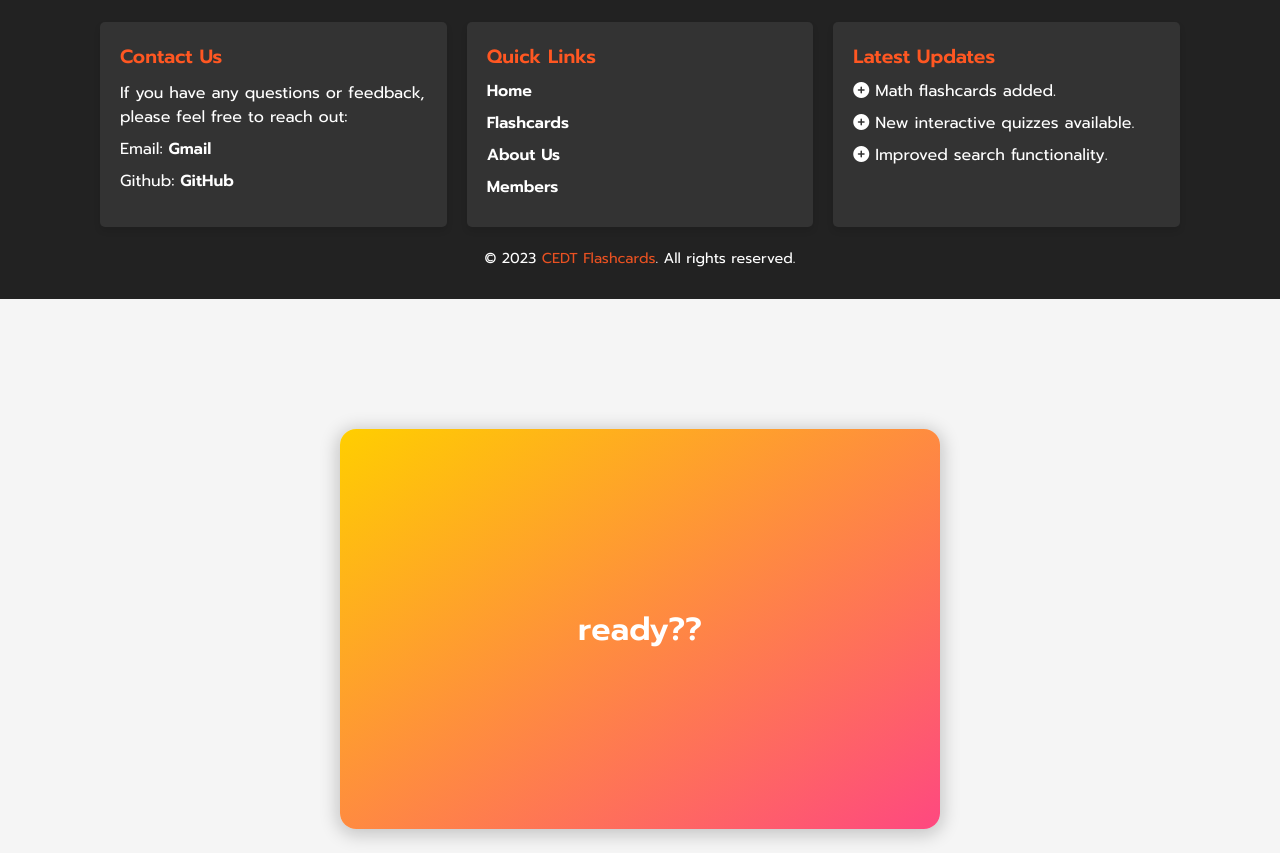
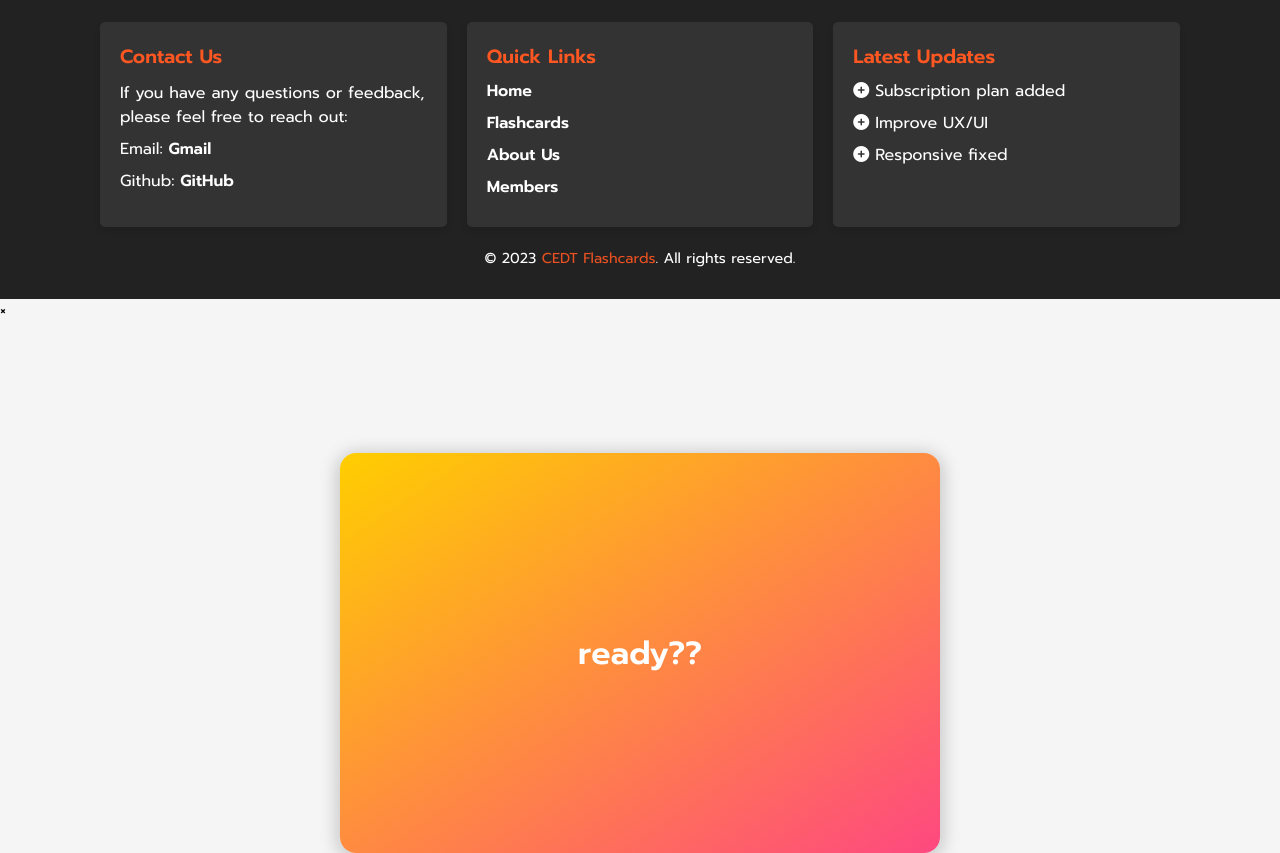
Before and after one commit to VizKey01/CEDTFlashcard, a website: page frontend/public/index.html in a window 1280 px wide. Shown: the part 1722-2575 px from the top of the page. Before the commit the page ends 2551 px from the top, so only its background shows below. Drawn offline with nearby package versions, Linux system fonts and the light colour scheme; no server answers.

Commit message:
Update index.html

```diff
--- a/frontend/public/index.html
+++ b/frontend/public/index.html
@@ -263,17 +263,17 @@
                   <h3>Quick Links</h3>
                   <ul>
                       <li><a href="#">Home</a></li>
-                      <li><a href="/flashcards">Flashcards</a></li>
-                      <li><a href="/about">About Us</a></li>
+                      <li><a href="#flashcard-content">Flashcards</a></li>
+                      <li><a href="#about">About Us</a></li>
                       <li><a href="/member">Members</a></li>
                   </ul>
               </div>
               <div class="footer-item">
                   <h3>Latest Updates</h3>
                   <ul>
-                      <li><i class="fa-solid fa-circle-plus"></i> Math flashcards added.</li>
-                      <li><i class="fa-solid fa-circle-plus"></i> New interactive quizzes available.</li>
-                      <li><i class="fa-solid fa-circle-plus"></i> Improved search functionality.</li>
+                      <li><i class="fa-solid fa-circle-plus"></i> Subscription plan added<li>
+                      <li><i class="fa-solid fa-circle-plus"></i> Improve UX/UI</li>
+                      <li><i class="fa-solid fa-circle-plus"></i> Responsive fixed</li>
                   </ul>
               </div>
           </div>
@@ -308,6 +308,7 @@
 		    </div>
         </div>
 
+        <div class="close-playingcard">&times;</div>
         <div class="card">
             <div class="card__inner">
               <div class="card__face card__face--front">
@@ -315,7 +316,7 @@
               </div>
               <div class="card__face card__face--back">
                 <div class="card__content">
-                  <button class="return-button">X</button>
+                  <!-- <button class="return-button">X</button> -->
                   <div class="card__header">
                     <h4><span class="index-count">1</span>/<span class="total-count">15</span></h4>
                   </div>
@@ -332,7 +333,7 @@
 
     </section>
 
-    <script type="module" src="scripts/play.js"></script>
+    <!-- <script type="module" src="scripts/play.js"></script> -->
     <!-- <script type="module" src="scripts/main.js"></script> -->
     <script type="module" src="scripts/menu-bar.js"></script>
     <script type="module" src="scripts/newcard.js"></script>
```
